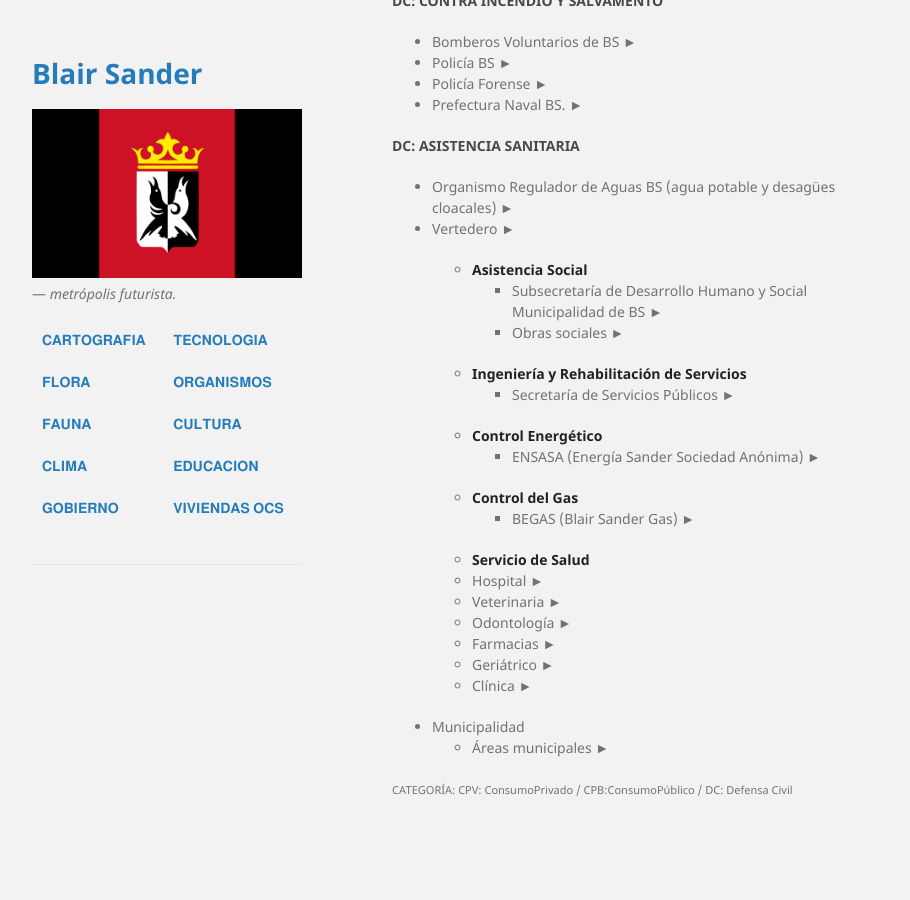
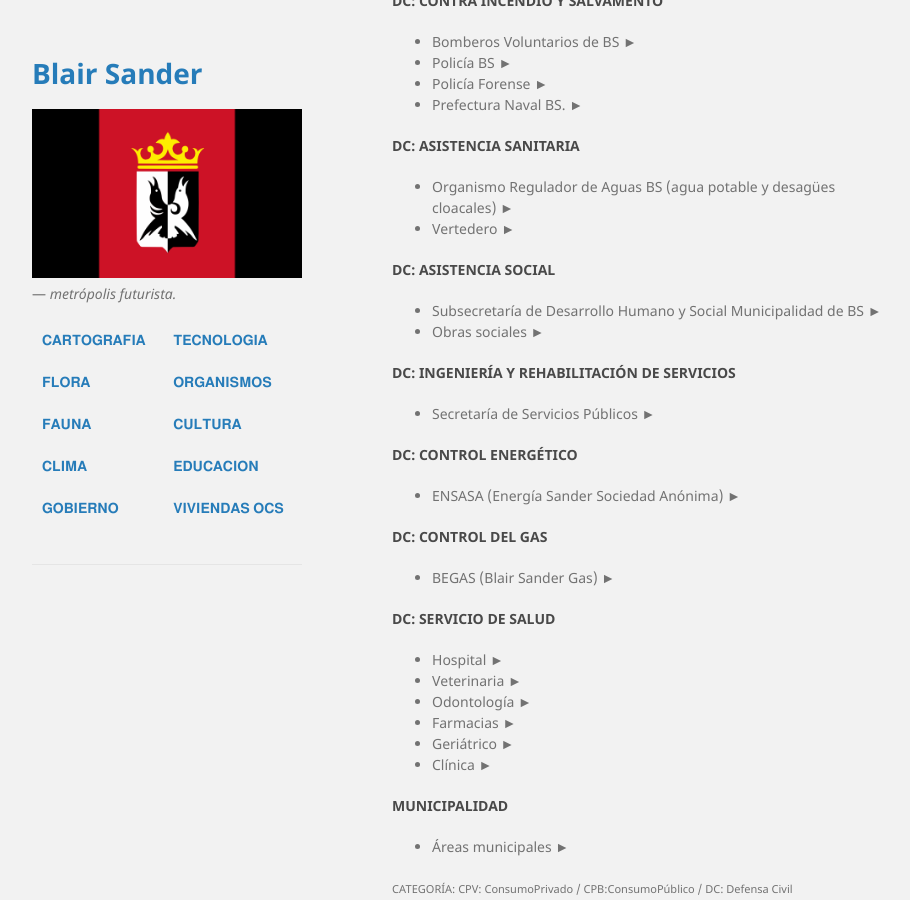
Before and after one commit to BlairSander/ciudad, a Jekyll site: the page built from organismos.md, in a window 1280 px wide and 900 px high, scrolled down 2278 px. Shown: the whole window, without its empty margins (178-1088 px from the left). Built offline with Jekyll 4.4.1, drawn with Linux system fonts in a browser that asks for light colours; before the commit the page ends 3147 px from its top, so only the background shows below that.

```diff
--- a/organismos.md
+++ b/organismos.md
@@ -110,25 +110,29 @@ ORGANISMO ► PERSONAJES ► URL IDEAS
 * Organismo Regulador de Aguas BS (agua potable y desagües cloacales) ►
 * Vertedero ►
 
-  - **Asistencia Social**
-    - Subsecretaría de Desarrollo Humano y Social Municipalidad de BS ►
-    - Obras sociales ►
-  - **Ingeniería y Rehabilitación de Servicios**
-    - Secretaría de Servicios Públicos ►
-  - **Control Energético**
-    - ENSASA (Energía Sander Sociedad Anónima) ►
-  - **Control del Gas**
-    - BEGAS (Blair Sander Gas) ►
-  - **Servicio de Salud**
-  - Hospital ►
-  - Veterinaria ►
-  - Odontología ►
-  - Farmacias ►
-  - Geriátrico ►
-  - Clínica ►
+<h4>DC: ASISTENCIA SOCIAL</h4>
+* Subsecretaría de Desarrollo Humano y Social Municipalidad de BS ►
+* Obras sociales ►
 
-- Municipalidad
-    - Áreas municipales ►
+<h4>DC: INGENIERÍA Y REHABILITACIÓN DE SERVICIOS</h4>
+* Secretaría de Servicios Públicos ►
+
+<h4>DC: CONTROL ENERGÉTICO</h4>
+* ENSASA (Energía Sander Sociedad Anónima) ►
+
+<h4>DC: CONTROL DEL GAS</h4>
+* BEGAS (Blair Sander Gas) ►
+
+<h4>DC: SERVICIO DE SALUD</h4>
+* Hospital ►
+* Veterinaria ►
+* Odontología ►
+* Farmacias ►
+* Geriátrico ►
+* Clínica ►
+
+<h4>MUNICIPALIDAD</h4>
+* Áreas municipales ►
 
 
 
```
